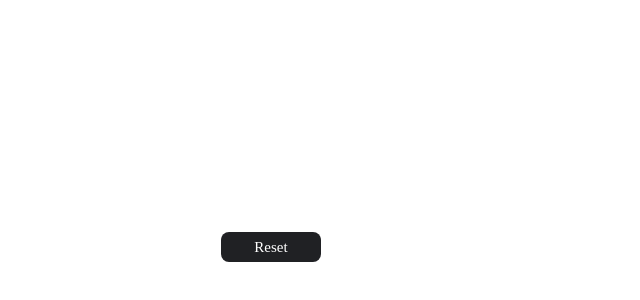
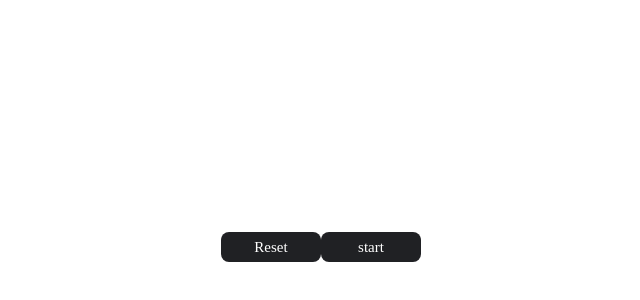
Before and after one commit to surajsinha2512/React-Assignment---Move-ball-in-all-directions, a React app: page / in a window 1280 px wide. Shown: the part 18-318 px from the top of the page, without its empty margins (103-743 px from the left). Built offline with nearby package versions, Linux system fonts and the light colour scheme.

Commit message:
added keyListener

```diff
--- a/src/components/App.js
+++ b/src/components/App.js
@@ -1,5 +1,5 @@
-import React, { Component, useState } from "react";
-import "../styles/App.css";
+import React, { Component, useEffect, useState } from "react";
+import  "../styles/App.css";
 
 const App = () => {
   const [renderBall, setRenderBall] = useState(false);
@@ -9,11 +9,61 @@ const App = () => {
     left: "0px",
     top: "0px",
   });
-  const reset = () => {};
-  const renderChoice = () => {};
+  const reset = () => {
+    setX(0)
+    setY(0);
+    setBallPosition({
+      left:"0px",
+      top:"0px"
+    })
+     setRenderBall(false)
+
+  };
+  const renderChoice = () => {
+    return renderBall?<div className="ball" style={{position:'absolute',
+    left:ballPosition.left,
+    top:ballPosition.top
+    }}></div>:<button onClick={start} className="start">start</button>
+  };
+
+ const start=()=>{
+     setRenderBall(true)
+
+ }
+
+
+useEffect(()=>{
+
+  const eventList=(evt)=>{
+    if (renderBall){
+    if(evt.keyCode===37){
+     setX(x-5)
+    }
+   else if(evt.keyCode===38){
+      setY(y-5)
+    }
+    else if(evt.keyCode===39){
+      setX(x+5)
+    }
+    else if(evt.keyCode===40){
+      setY(y+5)
+    }
+  }
+    console.log("key pressed"+renderBall+" "+x+" "+y)
+    setBallPosition({
+      left: x+"px",
+      top: y+"px"
+
+    })
+  }
+  document.addEventListener("keydown",eventList)
+  return ()=>document.removeEventListener("keydown",eventList)
+})
+
 
   return (
     <div className="playground">
+
       <button onClick={reset} className="reset">
         Reset
       </button>
--- a/src/styles/App.css
+++ b/src/styles/App.css
@@ -46,3 +46,15 @@ body html .root {
     width: 50px;
     border-radius: 25px;
 }
+.start{
+  font-family: "Fredoka One", cursive;
+
+  background-color: #202124;
+color: white;
+height: 30px;
+font-size: 15px;
+border-radius:8px;
+border: none;
+width: 100px;
+
+}
```
